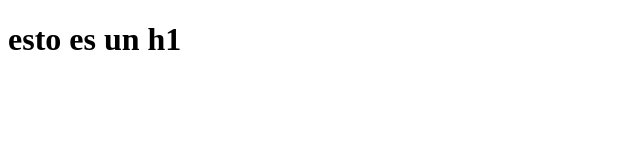
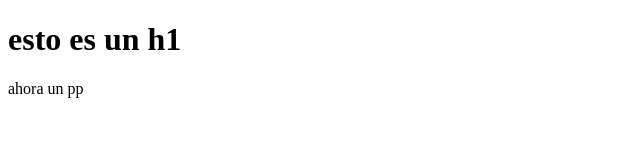
Before and after one commit to iFernandezIconn/test, a plain HTML site: page index.html in a window 1280 px wide. Shown: the full height of the page, 0-640 px from the left. Drawn offline with Linux system fonts and the light colour scheme.

Commit message:
adding a p

```diff
--- a/index.html
+++ b/index.html
@@ -7,5 +7,6 @@
 </head>
 <body>
     <h1>esto es un h1</h1>
+    <p>ahora un pp</p>
 </body>
 </html>
```
